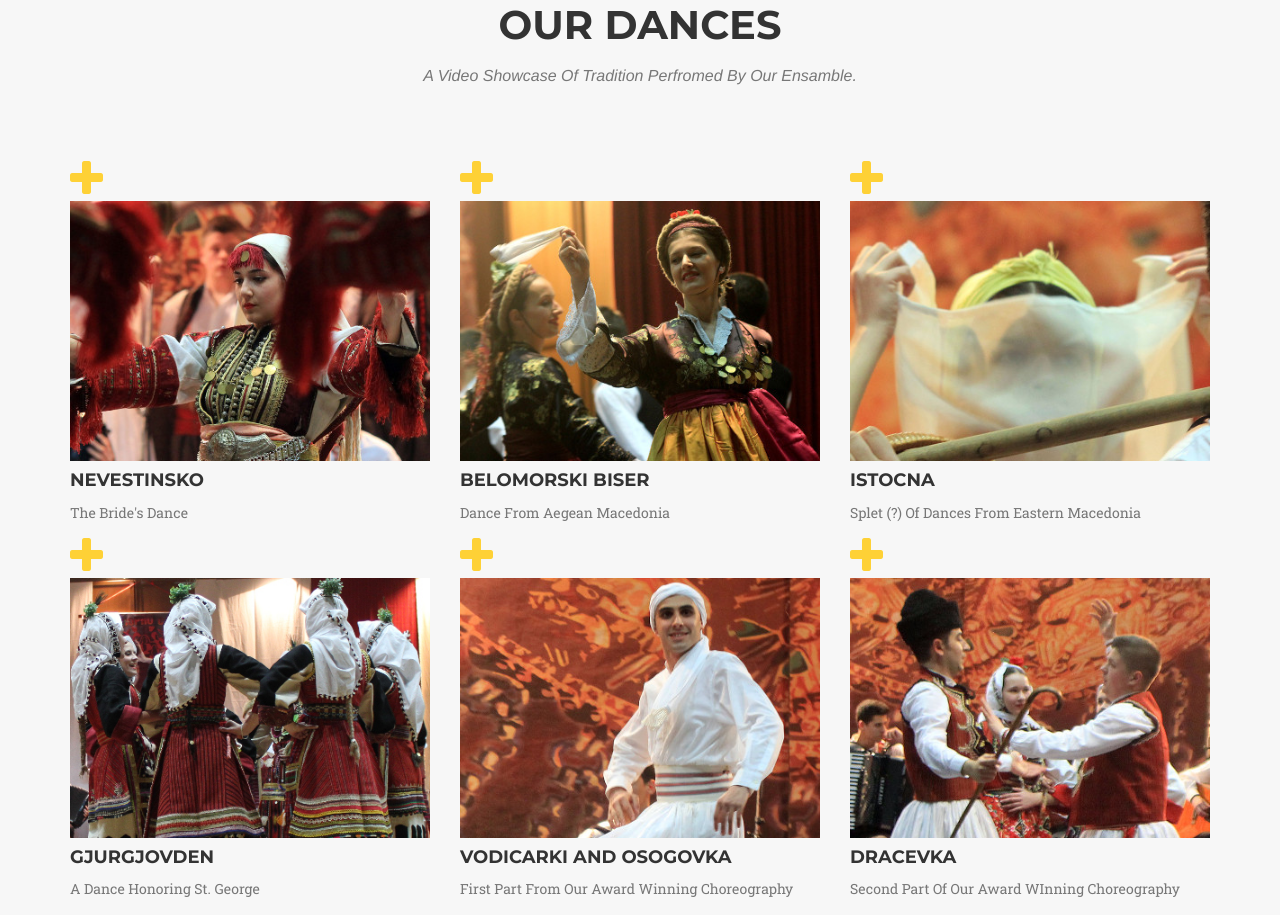
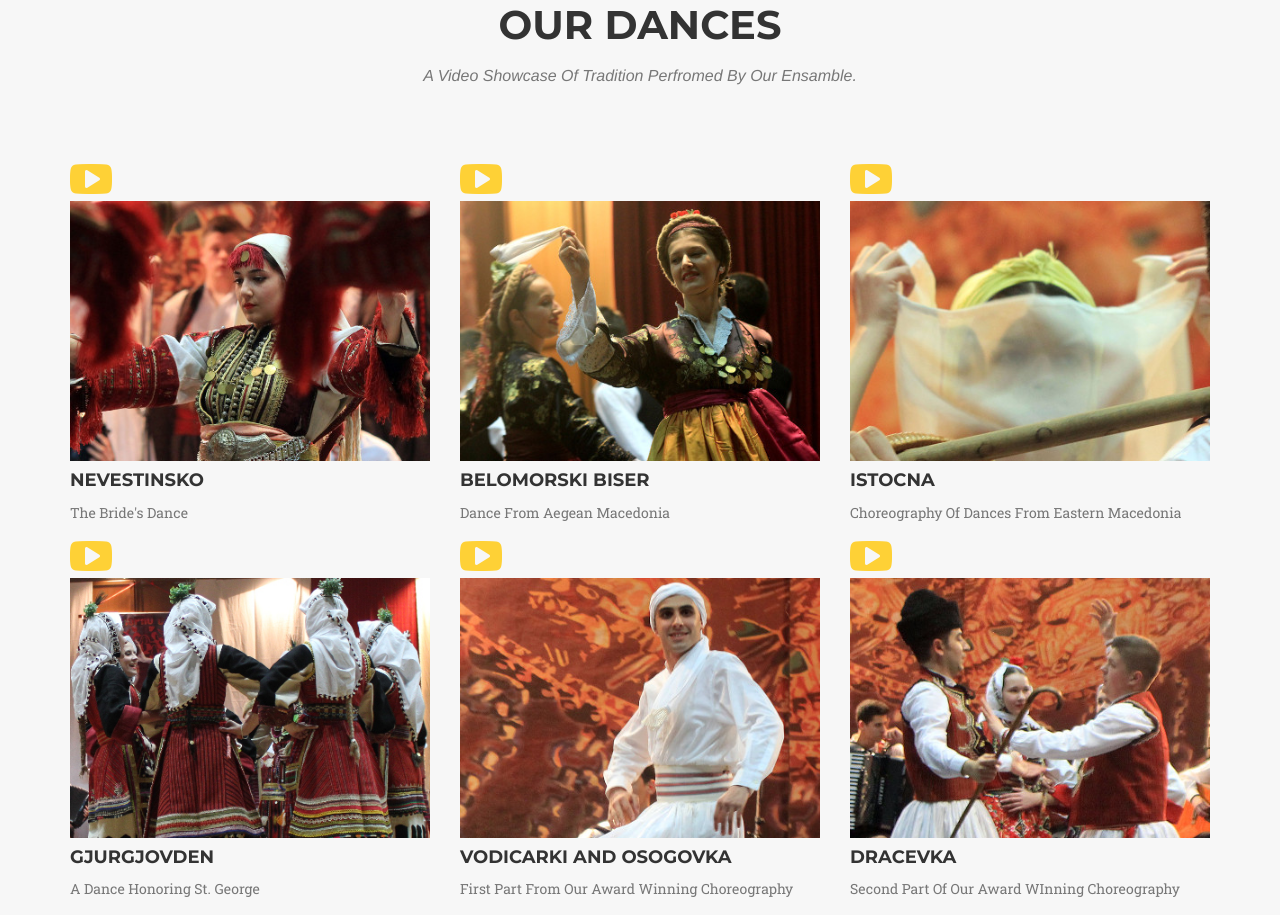
Before and after one commit to novica/etnos, a plain HTML site: page index.html in a window 1280 px wide. Shown: the part 1495-2410 px from the top of the page. Drawn offline with nearby package versions, Linux system fonts and the light colour scheme; a web font is replaced by a local one.

Commit message:
modified:   index.html

```diff
--- a/index.html
+++ b/index.html
@@ -104,7 +104,7 @@
                         <i class="fa fa-info fa-stack-1x fa-inverse"></i>
                     </span>-->
                     <h4 class="service-heading">Ensemble</h4>
-                    <p class="text-muted">Founded in 2004. Now a home to 200 dancers aged 7 - 25 years, and an orchestra of traditional insturments.</p>
+                    <p class="text-muted">Founded Skopje, Macedonia in 2004. Now a home to 200 dancers aged 7 - 25 years, and an orchestra of traditional insturments.</p>
                 </div>
                 <div class="col-md-4">
                     <!--<span class="fa-stack fa-4x">
@@ -140,7 +140,7 @@
                     <a href="https://www.youtube.com/watch?v=EFmufhjPub4" class="portfolio-link" data-toggle="modal">
                         <div class="portfolio-hover">
                             <div class="portfolio-hover-content">
-                                <i class="fa fa-plus fa-3x"></i>
+                                <i class="fa fa-youtube-play fa-3x"></i>
                             </div>
                         </div>
                         <img src="img/portfolio/nevestinsko.jpg" class="img-responsive" alt="">
@@ -154,7 +154,7 @@
                     <a href="https://www.youtube.com/watch?v=kyvooyvBvuY" class="portfolio-link" data-toggle="modal">
                         <div class="portfolio-hover">
                             <div class="portfolio-hover-content">
-                                <i class="fa fa-plus fa-3x"></i>
+                                <i class="fa fa-youtube-play fa-3x"></i>
                             </div>
                         </div>
                         <img src="img/portfolio/belomorskibiser.jpg" class="img-responsive" alt="">
@@ -168,21 +168,21 @@
                     <a href="https://www.youtube.com/watch?v=jsYyA97-gws" class="portfolio-link" data-toggle="modal">
                         <div class="portfolio-hover">
                             <div class="portfolio-hover-content">
-                                <i class="fa fa-plus fa-3x"></i>
+                                <i class="fa fa-youtube-play fa-3x"></i>
                             </div>
                         </div>
                         <img src="img/portfolio/istocna.jpg" class="img-responsive" alt="">
                     </a>
                     <div class="portfolio-caption">
                         <h4>Istocna</h4>
-                        <p class="text-muted">Splet (?) Of Dances From Eastern Macedonia</p>
+                        <p class="text-muted">Choreography Of Dances From Eastern Macedonia</p>
                     </div>
                 </div>
                 <div class="col-md-4 col-sm-6 portfolio-item">
                     <a href="https://www.youtube.com/watch?v=LgB3dzuANes" class="portfolio-link" data-toggle="modal">
                         <div class="portfolio-hover">
                             <div class="portfolio-hover-content">
-                                <i class="fa fa-plus fa-3x"></i>
+                                <i class="fa fa-youtube-play fa-3x"></i>
                             </div>
                         </div>
                         <img src="img/portfolio/gjurgjovden.jpg" class="img-responsive" alt="">
@@ -196,7 +196,7 @@
                     <a href="https://www.youtube.com/watch?v=940VS22NHow" class="portfolio-link" data-toggle="modal">
                         <div class="portfolio-hover">
                             <div class="portfolio-hover-content">
-                                <i class="fa fa-plus fa-3x"></i>
+                                <i class="fa fa-youtube-play fa-3x"></i>
                             </div>
                         </div>
                         <img src="img/portfolio/osogovka.jpg" class="img-responsive" alt="">
@@ -210,7 +210,7 @@
                     <a href="https://www.youtube.com/watch?v=HsDfVYYjo8s" class="portfolio-link" data-toggle="modal">
                         <div class="portfolio-hover">
                             <div class="portfolio-hover-content">
-                                <i class="fa fa-plus fa-3x"></i>
+                                <i class="fa fa-youtube-play fa-3x"></i>
                             </div>
                         </div>
                         <img src="img/portfolio/dracevka.jpg" class="img-responsive" alt="">
@@ -284,14 +284,14 @@
                                     <h4 class="subheading">Lasting Experience</h4>
                                 </div>
                                 <div class="timeline-body">
-                                    <p class="text-muted">Visitors and tourists remark on an unforgetable experience, after having dances to some of the tunes and steps of Macedonian dances.</p>
+                                    <p class="text-muted">Visitors and tourists remark on an unforgetable experience, after having danced to some of the tunes and steps of Macedonian dances.</p>
                                 </div>
                             </div>
                         </li>
                         <li class="timeline-inverted">
                             <div class="timeline-image">
-                                <h4>Experience it
-                                    <br>all with
+                                <h4>Experience
+                                    <br>it all with
                                     <br>Etnos</h4>
                             </div>
                         </li>
```
